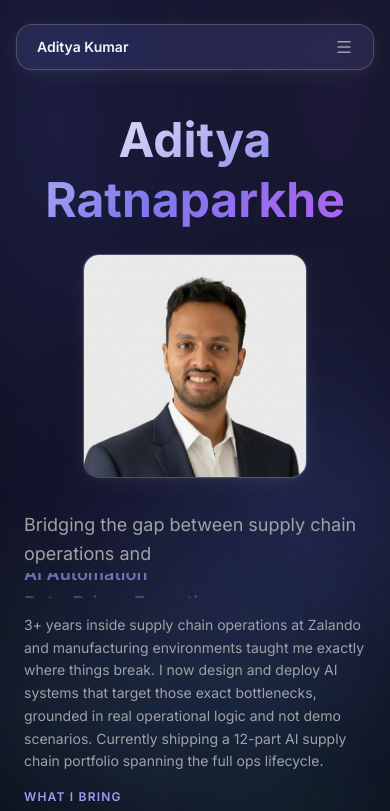
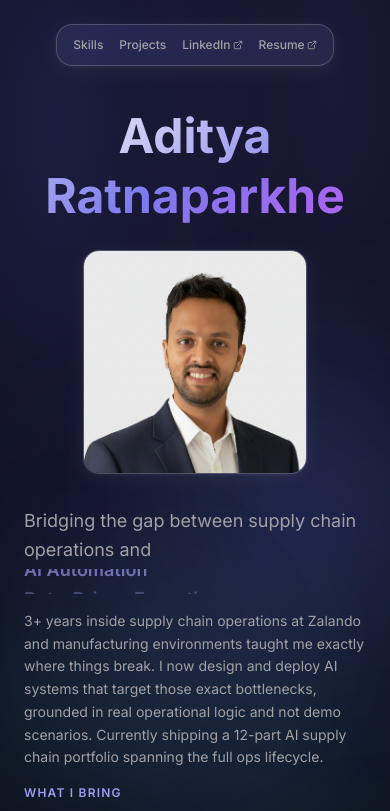
Before and after one commit to adityar06/portfolio-website, a Next.js app: page / in a window 390 px wide. Shown: the top 811 px of the page. Built offline with nearby package versions, Linux system fonts and the light colour scheme.

Commit message:
Fix mobile nav: show all links directly, fix name

```diff
--- a/components/Nav.tsx
+++ b/components/Nav.tsx
@@ -1,8 +1,8 @@
 'use client'
 
 import { useState, useEffect } from 'react'
-import { motion, AnimatePresence } from 'framer-motion'
-import { ExternalLink, Menu, X } from 'lucide-react'
+import { motion } from 'framer-motion'
+import { ExternalLink } from 'lucide-react'
 
 const navItems = [
   { label: 'Skills', href: '#skills', external: false },
@@ -15,7 +15,6 @@ const sectionIds = ['hero', 'skills', 'projects']
 
 export default function Nav() {
   const [activeSection, setActiveSection] = useState('hero')
-  const [mobileOpen, setMobileOpen] = useState(false)
 
   useEffect(() => {
     const observers: IntersectionObserver[] = []
@@ -75,43 +74,27 @@ export default function Nav() {
       </div>
 
       {/* Mobile */}
-      <div className="md:hidden w-full max-w-sm">
-        <div className="glass glass-strong rounded-full px-5 py-3 shadow-glass flex items-center justify-between">
-          <span className="font-syne font-semibold text-sm text-text-primary">Aditya Kumar</span>
-          <button
-            onClick={() => setMobileOpen((v) => !v)}
-            className="text-text-muted hover:text-text-primary transition-colors"
-            aria-label="Toggle menu"
-          >
-            {mobileOpen ? <X size={18} /> : <Menu size={18} />}
-          </button>
-        </div>
-
-        <AnimatePresence>
-          {mobileOpen && (
-            <motion.div
-              initial={{ opacity: 0, y: -8 }}
-              animate={{ opacity: 1, y: 0 }}
-              exit={{ opacity: 0, y: -8 }}
-              transition={{ duration: 0.2 }}
-              className="glass glass-strong rounded-2xl mt-2 px-4 py-3 shadow-glass flex flex-col gap-1"
-            >
+      <div className="md:hidden">
+        <div className="glass glass-strong rounded-full px-4 py-3 shadow-glass flex items-center gap-4">
           {navItems.map((item) => (
             <a
               key={item.label}
               href={item.href}
               target={item.external ? '_blank' : undefined}
               rel={item.external ? 'noopener noreferrer' : undefined}
-                  onClick={() => setMobileOpen(false)}
-                  className="flex items-center justify-between px-3 py-2 rounded-xl text-sm text-text-muted hover:text-text-primary hover:bg-white/5 transition-colors"
+              className={`relative text-xs font-medium transition-colors duration-200 flex items-center gap-0.5 ${
+                item.external
+                  ? 'text-text-muted hover:text-text-primary'
+                  : activeSection === item.href.replace('#', '')
+                  ? 'text-accent-glow'
+                  : 'text-text-muted hover:text-text-primary'
+              }`}
             >
-                  {item.label}
-                  {item.external && <ExternalLink size={12} />}
+              <span className="relative z-10">{item.label}</span>
+              {item.external && <ExternalLink size={10} className="relative z-10" />}
             </a>
           ))}
-            </motion.div>
-          )}
-        </AnimatePresence>
+        </div>
       </div>
     </nav>
   )
```
Lines whose indentation alone changed are shown as unchanged.
